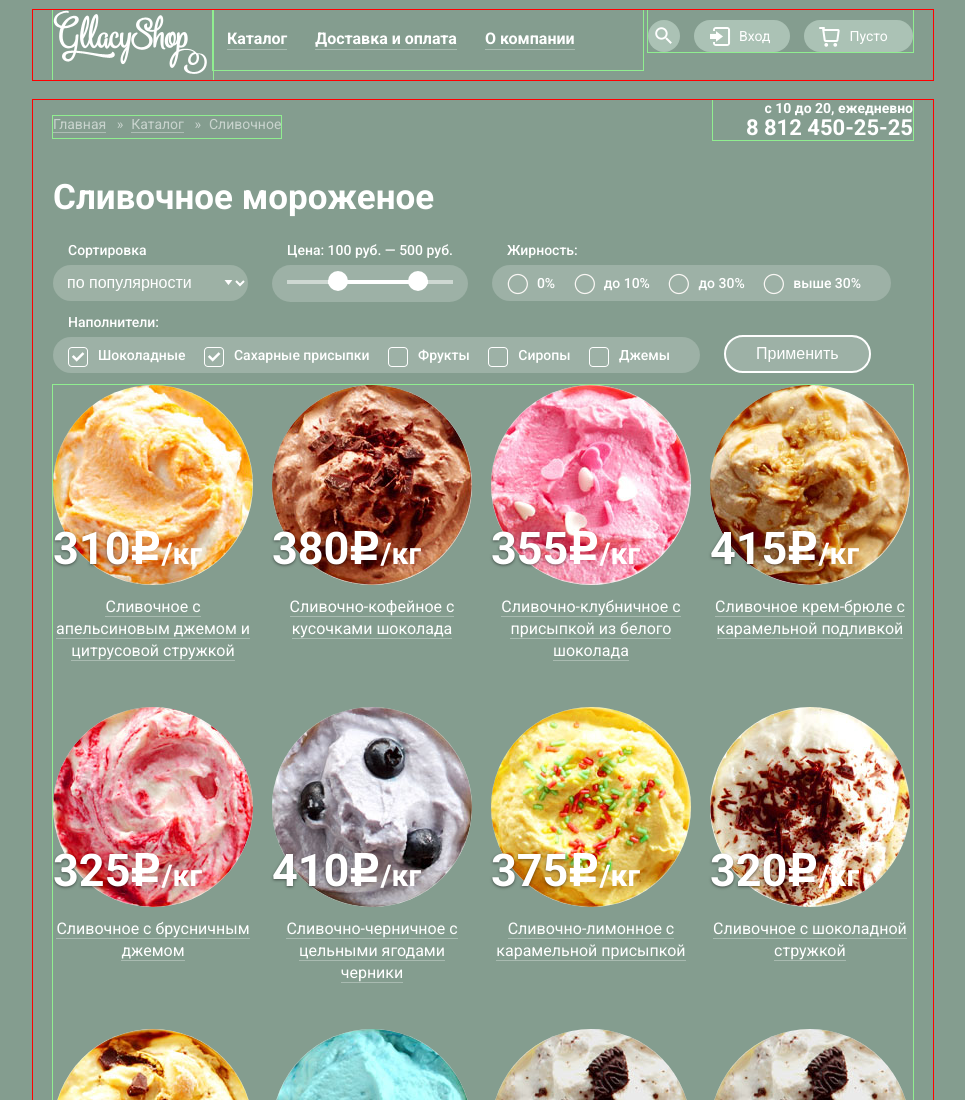
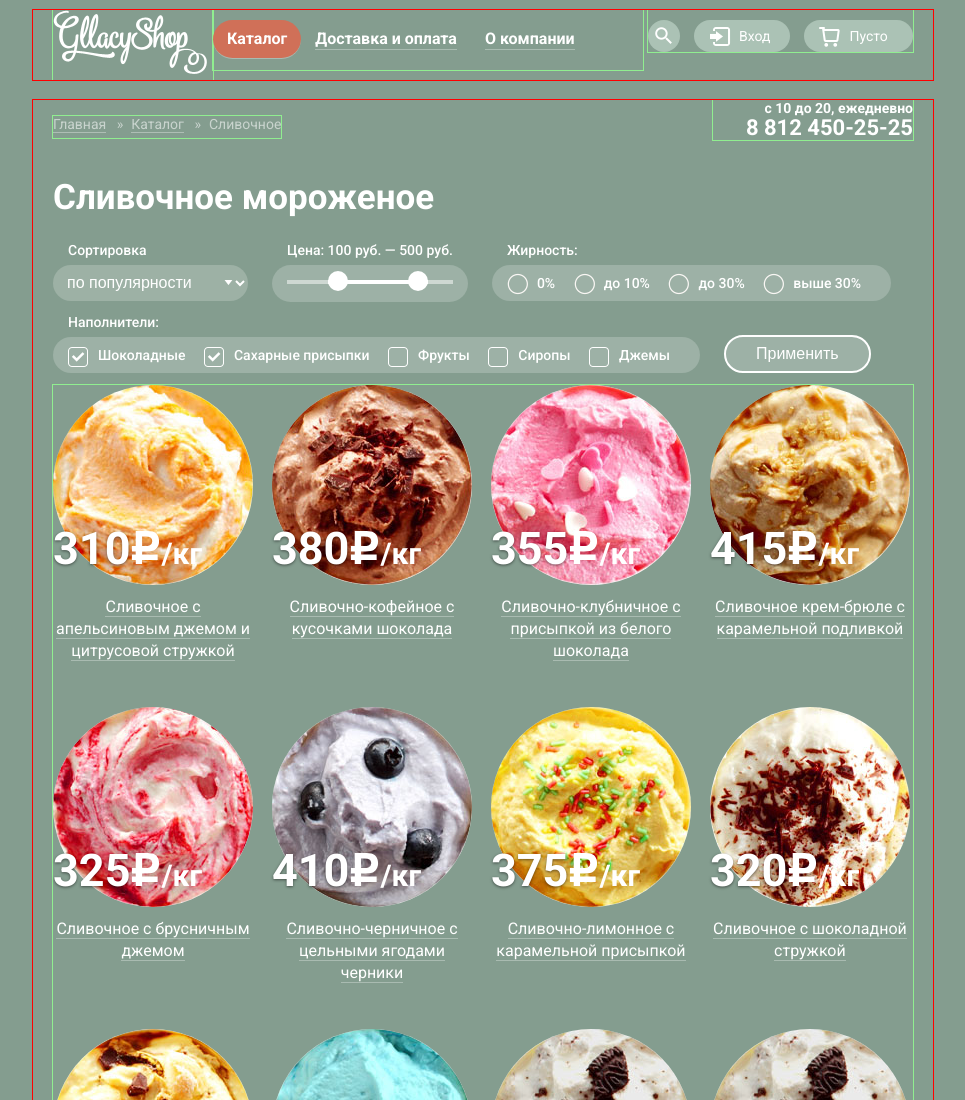
Before and after one commit to hacad/190043-gllacy, a plain HTML site: page catalog.html in a window 1280 px wide. Shown: the top 1100 px of the page, without its empty margins (157-1122 px from the left). Drawn offline with Linux system fonts and the light colour scheme.

Commit message:
Fix main menu

```diff
--- a/catalog.html
+++ b/catalog.html
@@ -18,11 +18,11 @@
             <nav class="main-navigation">
                 <ul class="main-menu">
                     <li>
-                        <a href="#">Каталог</a>
+                        <a class="active" href="#">Каталог</a>
                         <ul class="sub-menu">
                             <li><span class="sub-menu-title">Новинки</span></li>
-                            <li><a href="#">Сливочное</a></li>
-                            <li><span class="active" >Щербеты</li>
+                            <li><span class="active">Сливочное</span></li>
+                            <li><a href="#">Щербеты</a></li>
                             <li><a href="#">Фруктовый лёд</a></li>
                             <li><a href="#">Мелорин</a></li>
                         </ul>
--- a/css/style.css
+++ b/css/style.css
@@ -220,12 +220,18 @@ li:hover .sub-menu {
     border-bottom: 1px solid #a9bbb1;
 }
 
-.main-menu > li:hover > a {
+.main-menu > li:hover > a,
+.main-menu > li > .active  {
     color: #000;
     background-color: #f7f6f3;
     padding: 10px 14px;
     margin: 10px 0px;
     border-radius: 20px;
+}
+
+.main-menu > li > .active {
+    background-color: #d07058;
+    color: #fff;
 }
 
 .sub-menu {
```
Also changed, not shown: index.html (+1 -1 lines).
